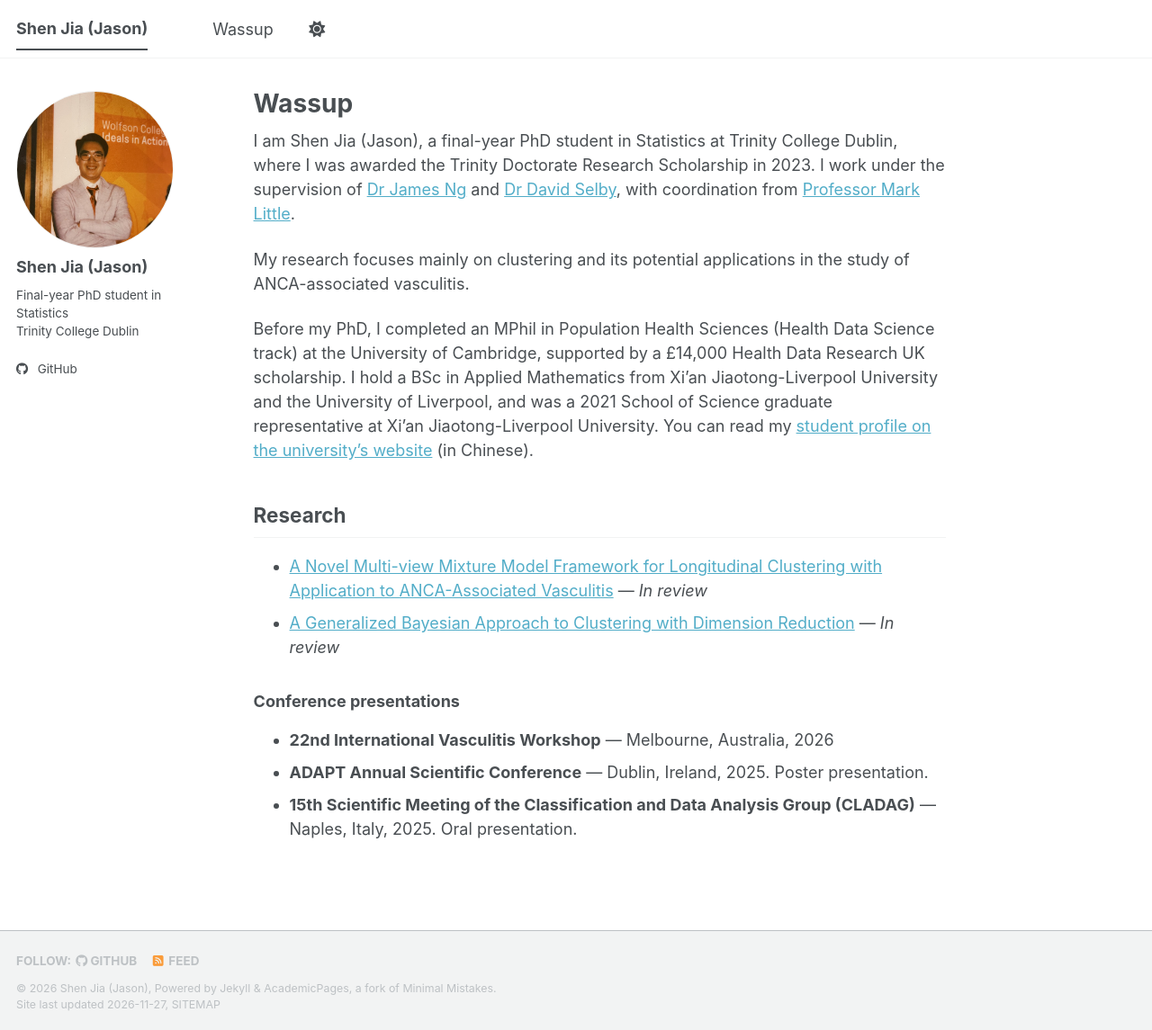
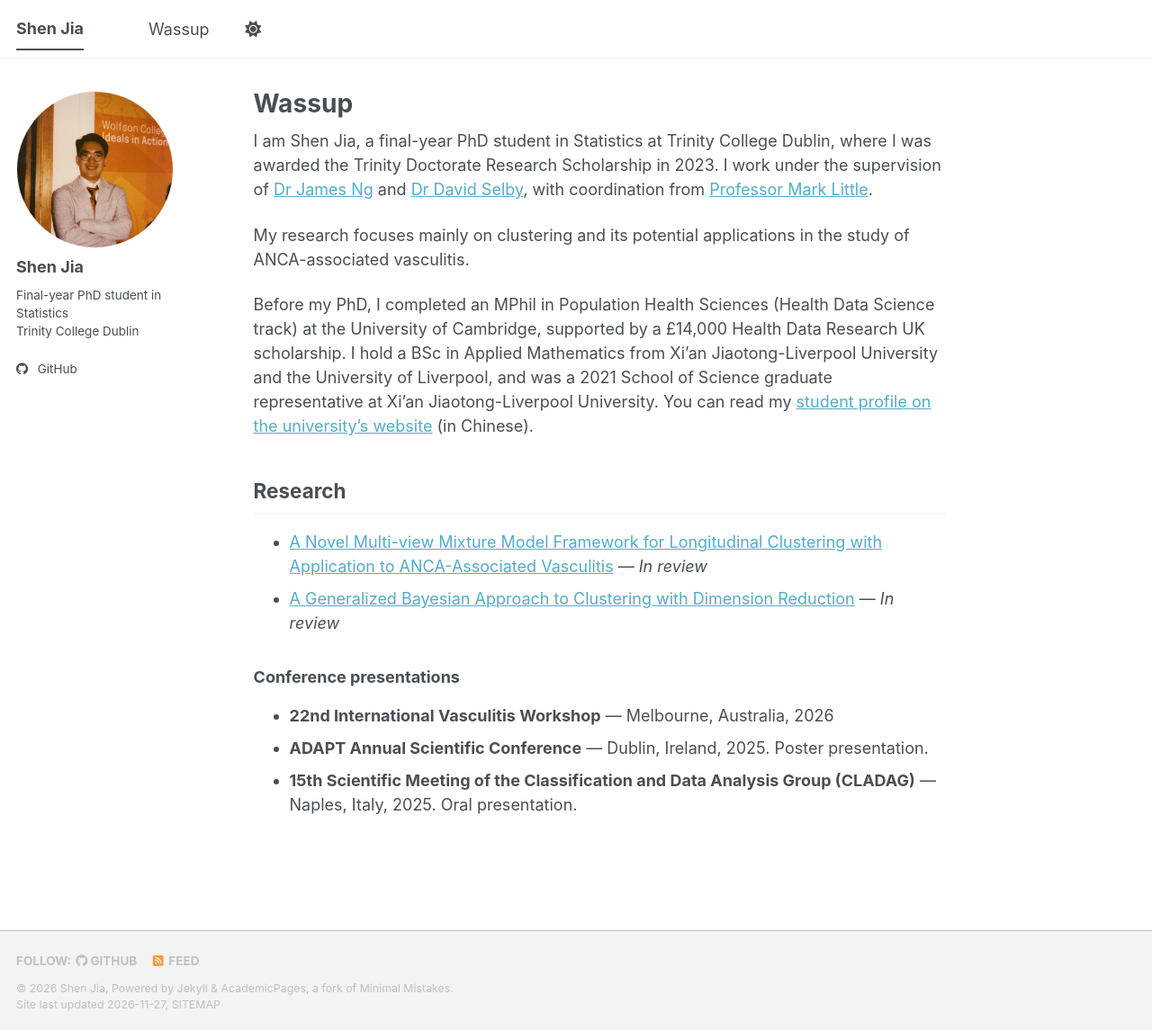
Before and after one commit to sj-631/sj-631.github.io, a Jekyll site: the page built from _pages/about.md, in a window 1280 px wide and 1145 px high. Shown: the whole window at 90% size. Built offline with Jekyll 4.4.1, drawn with Linux system fonts in a browser that asks for light colours; a script bundle is joined from its source files by our own code; a style sheet for code colours, icons or effects is not loaded.

Commit message:
Use Shen Jia as site display name

```diff
--- a/_config.yml
+++ b/_config.yml
@@ -9,10 +9,10 @@
 # Basic Site Settings
 locale                   : "en-US"
 site_theme               : "default" # The available themes options are "default", "air", "sunrise", "mint", "dirt" and "contrast"
-title                    : "Shen Jia (Jason)"
+title                    : "Shen Jia"
 title_separator          : "-"
-name                     : &name "Shen Jia (Jason)"
-description              : &description "Shen Jia (Jason), PhD student in Statistics at Trinity College Dublin."
+name                     : &name "Shen Jia"
+description              : &description "Shen Jia, PhD student in Statistics at Trinity College Dublin."
 url                      : https://sj-631.github.io # The base hostname & protocol for your site e.g. "https://[your GitHub username].github.io",
                                                            # or if you already have some other page hosted on Github then use "https://[your GitHub username].github.io/[Your Repo Name]"
 baseurl                  : "" # the subpath of your site, e.g. "/blog"
@@ -24,7 +24,7 @@ repository               : "sj-631/sj-631.github.io"
 author:
   # Biographic information
   avatar           : "shen-jia.jpg"
-  name             : "Shen Jia (Jason)"
+  name             : "Shen Jia"
   pronouns         : # example: "she/her"
   bio              : "Final-year PhD student in Statistics<br>Trinity College Dublin"
   location         :
--- a/_pages/about.md
+++ b/_pages/about.md
@@ -1,11 +1,11 @@
 ---
 permalink: /
 title: "Wassup"
-seo_title: "Shen Jia (Jason) | Statistics PhD Student, Trinity College Dublin"
+seo_title: "Shen Jia | Statistics PhD Student, Trinity College Dublin"
 author_profile: true
 ---
 
-I am Shen Jia (Jason), a final-year PhD student in Statistics at Trinity College Dublin, where I was awarded the Trinity Doctorate Research Scholarship in 2023. I work under the supervision of [Dr James Ng](https://www.tcd.ie/scss/people/academic-staff/ngja/) and [Dr David Selby](https://mlgh.net/author/david-selby/), with coordination from [Professor Mark Little](https://www.tcd.ie/research/profiles/?profile=MLITTLE).
+I am Shen Jia, a final-year PhD student in Statistics at Trinity College Dublin, where I was awarded the Trinity Doctorate Research Scholarship in 2023. I work under the supervision of [Dr James Ng](https://www.tcd.ie/scss/people/academic-staff/ngja/) and [Dr David Selby](https://mlgh.net/author/david-selby/), with coordination from [Professor Mark Little](https://www.tcd.ie/research/profiles/?profile=MLITTLE).
 
 My research focuses mainly on clustering and its potential applications in the study of ANCA-associated vasculitis.
 
```
